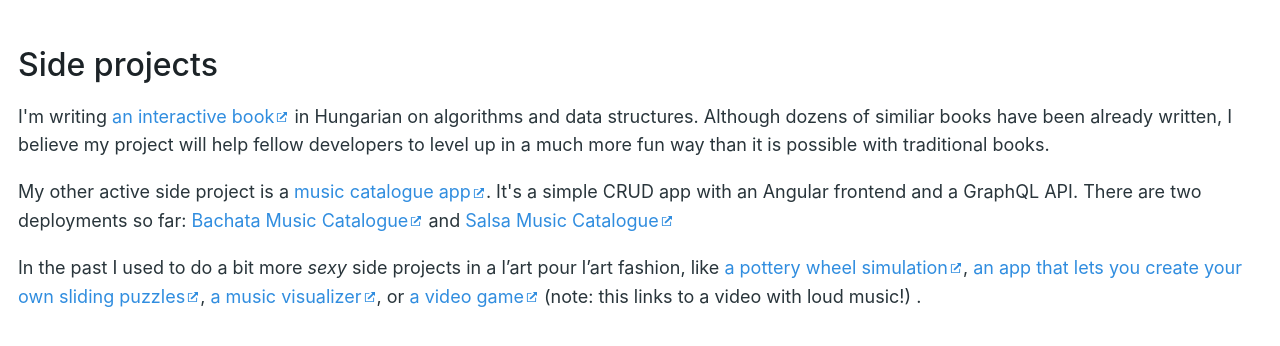
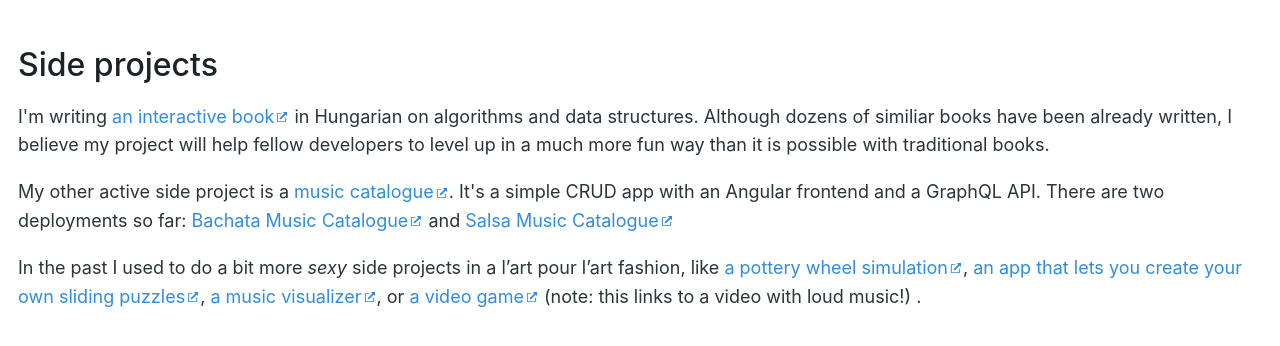
Before and after one commit to balazspeczeli/peczeli-dev, a Next.js app: page /sections/SideProjects in a window 1280 px wide. Shown: the top 346 px of the page. Built offline with nearby package versions, Linux system fonts and the light colour scheme.

Commit message:
Update contents of SideProjects.jsx

```diff
--- a/src/pages/sections/SideProjects.jsx
+++ b/src/pages/sections/SideProjects.jsx
@@ -20,7 +20,7 @@ const SideProjects = () => (
         href="https://github.com/balazsdavid987/music-catalogue-app"
         target="_blank"
       >
-        music catalogue app
+        music catalogue
       </a>
       . It's a simple CRUD app with an Angular frontend and a GraphQL API. There
       are two deployments so far:{" "}
```
